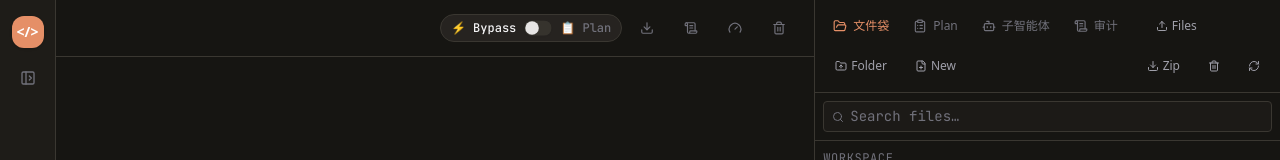
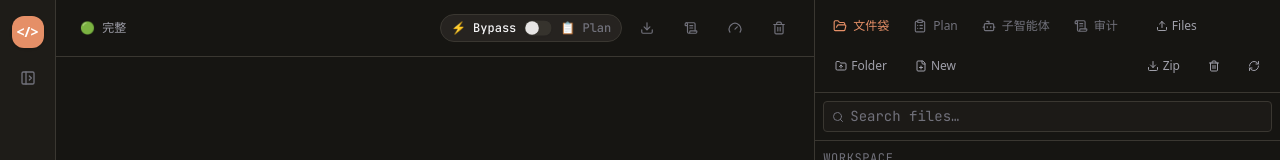
Before and after one commit to 5849mog/OpenCodeCLI, a Next.js app: page / in a window 1280 px wide. Shown: the top 160 px of the page. Built offline with nearby package versions, Linux system fonts and the light colour scheme.

Commit message:
fix(preset): 模式随会话持久化（flushPersist/导入补 agentPreset）+ header 恒显模式徽标（含完整模式，旧会话默认 full）

```diff
--- a/src/components/settings-dialog.tsx
+++ b/src/components/settings-dialog.tsx
@@ -326,6 +326,7 @@ export function SettingsDialog({
             lastUsage: rec.lastUsage ?? null,
             compactedReleases: rec.compactedReleases ?? 0,
             compactCount: rec.compactCount ?? 0,
+            agentPreset: rec.agentPreset ?? "full",
             createdAt: rec.createdAt ?? Date.now(),
             updatedAt: rec.updatedAt ?? Date.now(),
           });
--- a/src/components/terminal.tsx
+++ b/src/components/terminal.tsx
@@ -722,12 +722,12 @@ export function Terminal() {
               )}
             </div>
           )}
-          {agentPreset && agentPreset !== "full" && (
+          {agentPreset && (
             <span
               className="shrink-0 rounded-md px-2 py-1.5 text-[length:var(--font-size-ui-sm)] font-medium"
               title="运行模式（创建时锁定，切换需新建会话）"
             >
-              {agentPreset === "minimal" ? "⚡ 极简" : "✨ 精简"}
+              {agentPreset === "minimal" ? "⚡ 极简" : agentPreset === "light" ? "✨ 精简" : "🟢 完整"}
             </span>
           )}
         </div>
--- a/src/store/session.ts
+++ b/src/store/session.ts
@@ -415,6 +415,7 @@ async function flushPersist(get: () => SessionState): Promise<void> {
     compactCount: s.compactCount ?? 0,
     usageHistory: s.usageHistory ?? [],
     vfsChangeLog: s.vfsChangeLog ?? [],
+    agentPreset: s.agentPreset ?? "full",
     createdAt: s.events[0]?.ts ?? Date.now(),
     updatedAt: Date.now(),
   };
```
